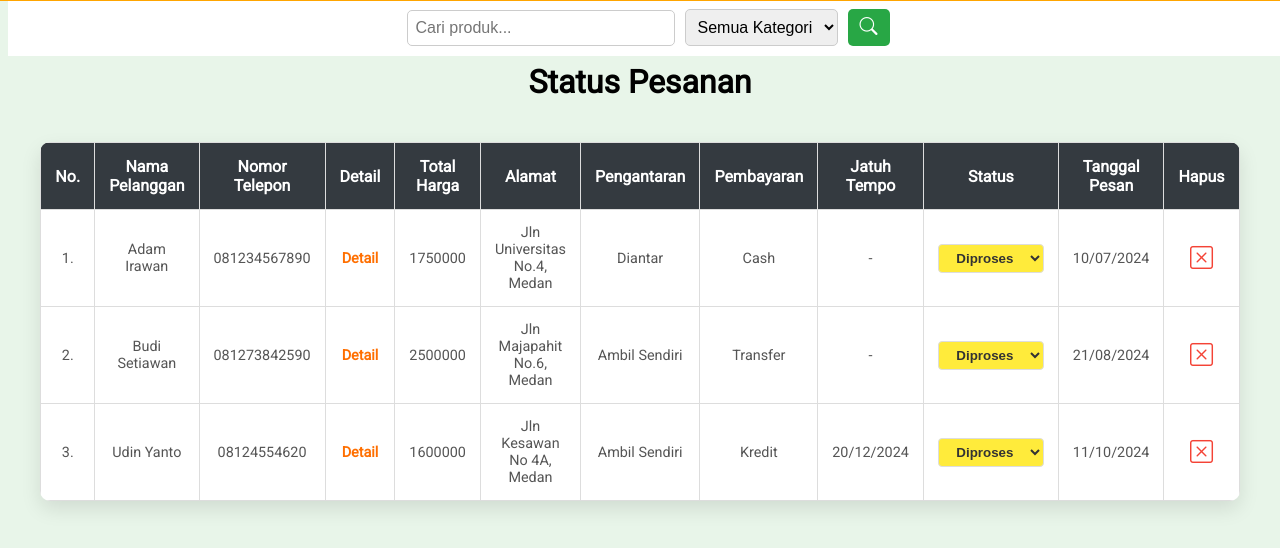
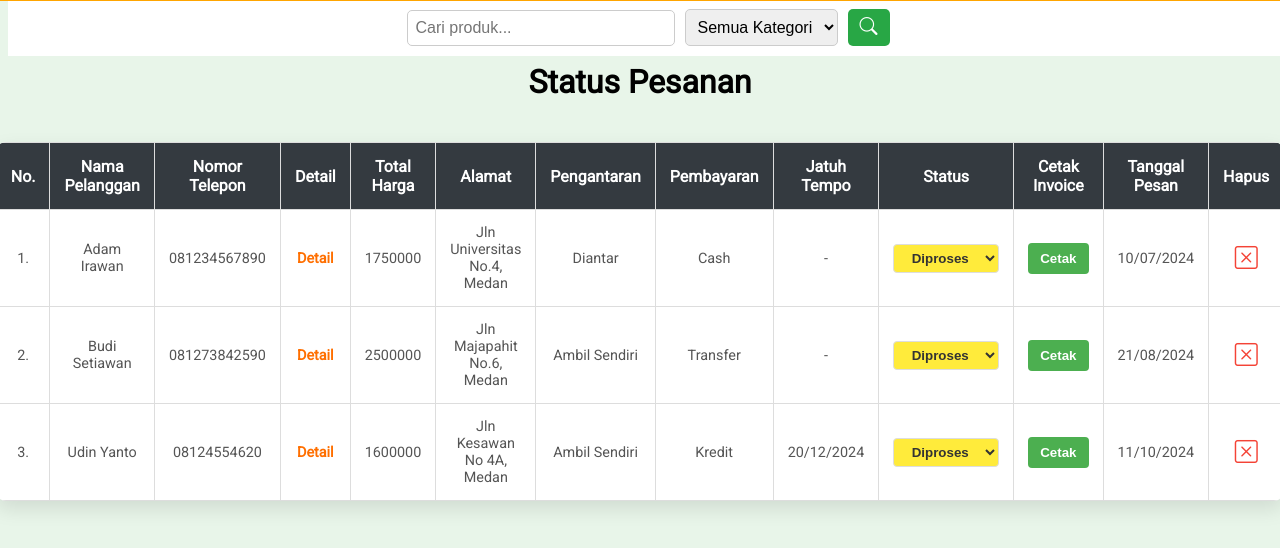
Before and after one commit to KenwardKH/Pddy-Project, a Laravel app: page /kasir/status in a window 1280 px wide. Shown: the part 117-665 px from the top of the page. Run offline with Laravel 12, Linux system fonts and the light colour scheme.

Commit message:
cetak invoice di kasir

```diff
--- a/public/css/kasir_status.css
+++ b/public/css/kasir_status.css
@@ -207,6 +207,22 @@
     color: #333;
 }
 
+
+.cetak-button {
+    background-color: #4caf50;
+    color: #ffffff;
+    border: none;
+    padding: 8px 12px;
+    font-weight: bold;
+    cursor: pointer;
+    border-radius: 4px;
+    transition: background-color 0.3s;
+}
+
+.cetak-button:hover {
+    background-color: #388e3c;
+}
+
 .delete-button {
     background: none;
     border: none;
--- a/resources/views/kasir/kasir_status.blade.php
+++ b/resources/views/kasir/kasir_status.blade.php
@@ -52,6 +52,7 @@
                                 <th>Pembayaran</th>
                                 <th>Jatuh Tempo</th>
                                 <th>Status</th>
+                                <th>Cetak Invoice</th>
                                 <th>Tanggal Pesan</th>
                                 <th>Hapus</th>
                             </tr>
@@ -75,6 +76,7 @@
                                         <option value="Dibatalkan">Dibatalkan</option>
                                     </select>
                                 </td>
+                                <td><button class="cetak-button">Cetak</button></td>
                                 <td>10/07/2024</td>
                                 <td><button class="delete-button"><i class="bi bi-x-square"></i></td>
                             </tr>
@@ -96,6 +98,7 @@
                                         <option value="Dibatalkan">Dibatalkan</option>
                                     </select>
                                 </td>
+                                <td><button class="cetak-button">Cetak</button></td>
                                 <td>21/08/2024</td>
                                 <td><button class="delete-button"><i class="bi bi-x-square"></i></td>
                             </tr>
@@ -117,6 +120,7 @@
                                         <option value="Dibatalkan">Dibatalkan</option>
                                     </select>
                                 </td>
+                                <td><button class="cetak-button">Cetak</button></td>
                                 <td>11/10/2024</td>
                                 <td><button class="delete-button"><i class="bi bi-x-square"></i></td>
                             </tr>
```
